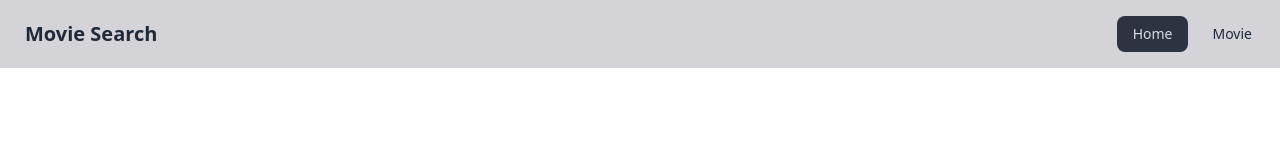
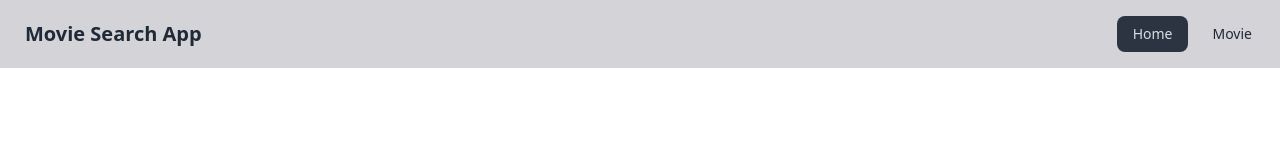
Before and after one commit to tanakAoi/movie-search-app, a React (Vite) app: page / in a window 1280 px wide. Shown: the top 160 px of the page. Built offline with nearby package versions, Linux system fonts and the light colour scheme.

Commit message:
chore : change button text

```diff
--- a/src/components/header.tsx
+++ b/src/components/header.tsx
@@ -6,7 +6,7 @@ export const Header = () => {
       <div className="navbar bg-zinc-300">
         <div className="flex-1">
           <NavLink className="btn btn-ghost text-xl" to={"/"}>
-            Movie Search
+            Movie Search App
           </NavLink>
         </div>
         <div className="flex-none">
```
